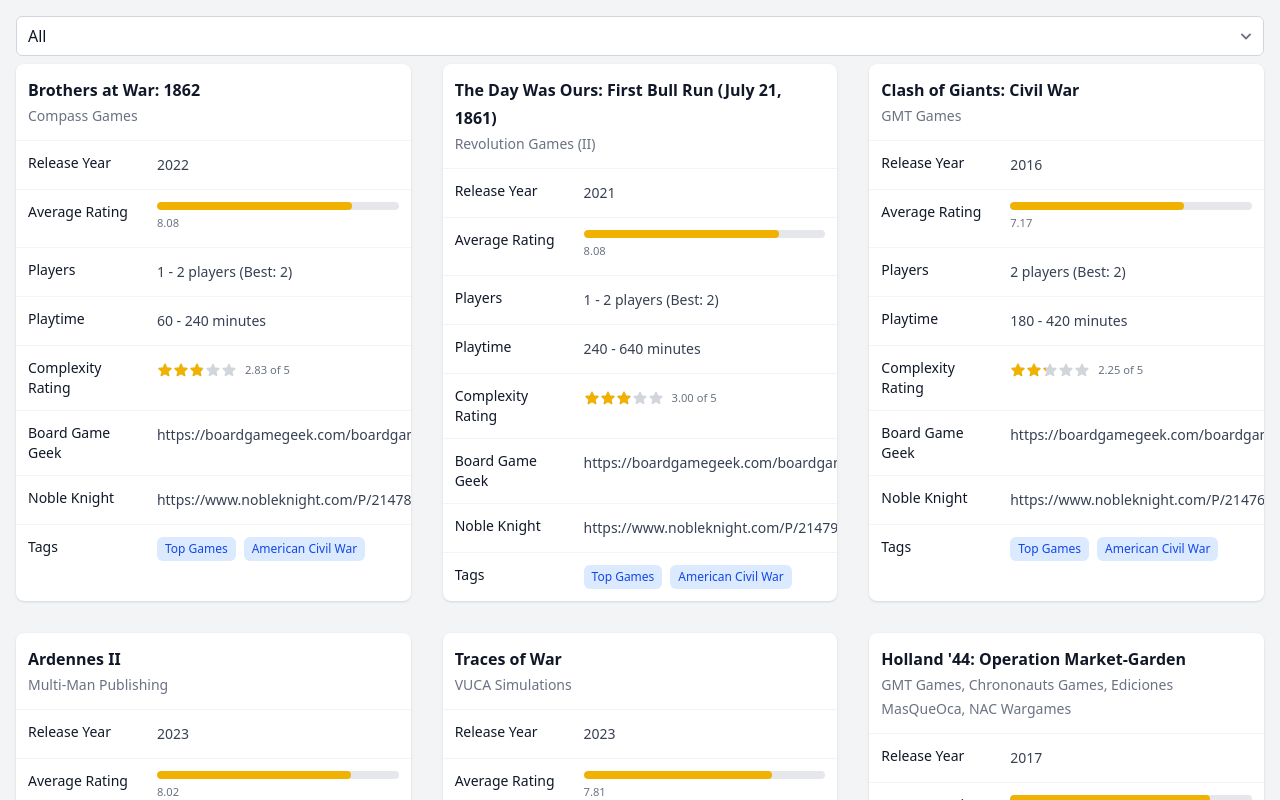
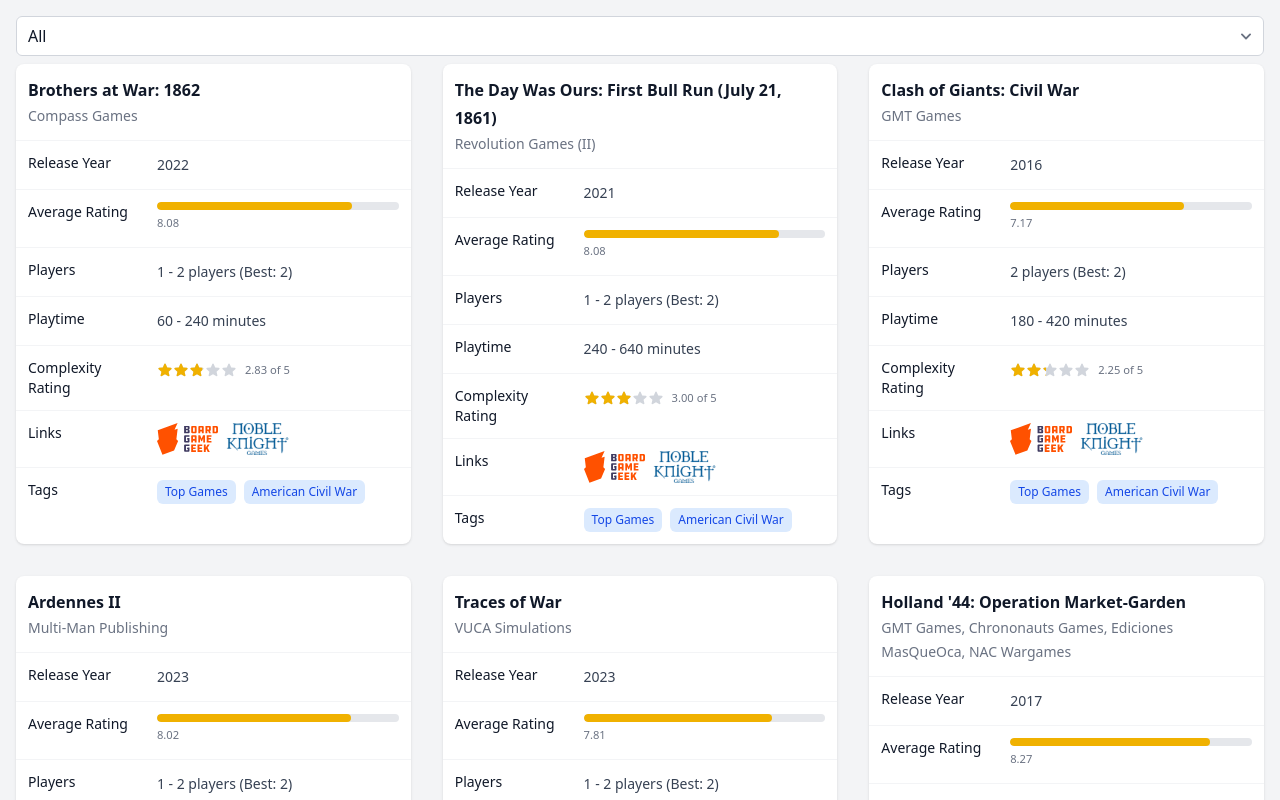
Before and after one commit to thomas-forte/board-games, a React (Vite) app: page / in a window 1280 px wide. Shown: the top 800 px of the page. Built offline with nearby package versions, Linux system fonts and the light colour scheme.

Commit message:
better links

```diff
--- a/src/GameCard.tsx
+++ b/src/GameCard.tsx
@@ -4,6 +4,9 @@ import { DataList } from "./components/DataList";
 import { DataRow } from "./components/DataRow";
 import { ProgressBar } from "./components/ProgressBar";
 import { StarRating } from "./components/StarRating";
+
+import bggLogo from "./assets/bgg_logo.svg";
+import nkLogo from "./assets/nk_logo.png";
 
 const formatPlayers = (players: Game["players"]) => {
   let basePlayers = "";
@@ -139,23 +142,26 @@ export const GameCard = (game: Game) => {
             </dd>
           </div> */}
           <DataRow
-            labelNode="Board Game Geek"
+            labelNode="Links"
             valueNode={
-              <a href={game.bggUrl} target="_blank" rel="noopener noreferrer">
-                {game.bggUrl}
+              <div className="flex gap-2">
+                <a
+                  className="hover:opacity-75"
+                  href={game.bggUrl}
+                  target="_blank"
+                  rel="noopener noreferrer"
+                >
+                  <img className="h-8" src={bggLogo} alt="Board Game Geek" />
                 </a>
-            }
-          />
-          <DataRow
-            labelNode="Noble Knight"
-            valueNode={
                 <a
+                  className="hover:opacity-75"
                   href={game.nobleKnightUrl}
                   target="_blank"
                   rel="noopener noreferrer"
                 >
-                {game.nobleKnightUrl}
+                  <img className="h-8" src={nkLogo} alt="Noble Knight" />
                 </a>
+              </div>
             }
           />
           <DataRow
```
Also changed, not shown: src/assets/bgg_logo.svg (added), src/assets/nk_logo.png (added). Lines whose indentation alone changed are shown as unchanged.
